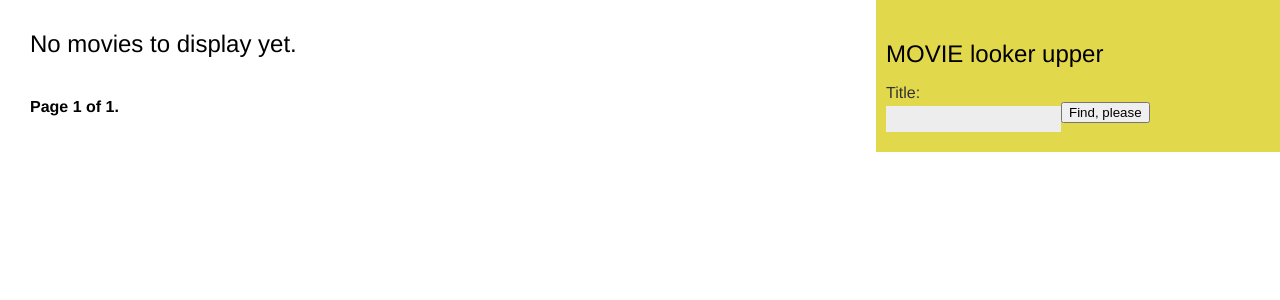
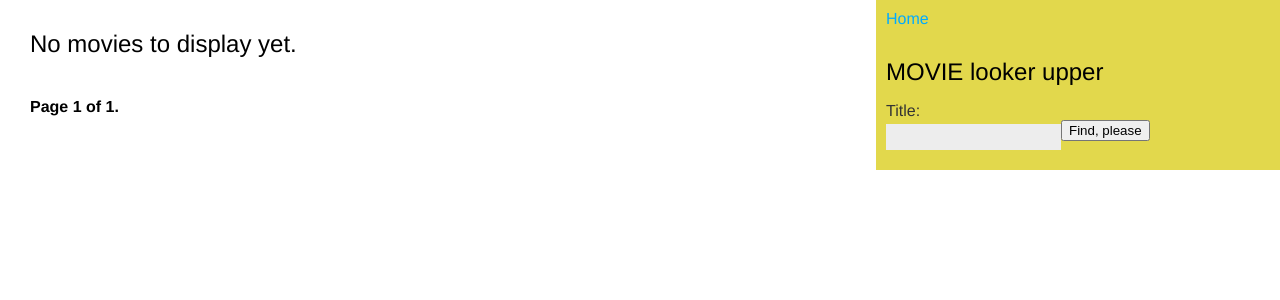
Before and after one commit to Improbable-Astronauts/MINE, a Django app: page / in a window 1280 px wide. Shown: the top 300 px of the page. Run offline with Django 3.2, Linux system fonts and the light colour scheme; data that the repository does not hold is empty.

Commit message:
home link plus

```diff
--- a/movies/templates/movies/base.html
+++ b/movies/templates/movies/base.html
@@ -16,6 +16,7 @@
     </div>
 
     <div id="sidebar">
+        <a href="{% url 'movies:home' %}">Home</a>
         <h2>MOVIE looker upper</h2>
         {% if msg %}
             <h4 style="color:red;">{{ msg }}</h4>
--- a/movies/templates/movies/list.html
+++ b/movies/templates/movies/list.html
@@ -12,7 +12,7 @@ Movies
     {% if movies %}
     <h1>Movies I've have successfully added to db.</h1>
         {% for movie in movies %}
-            <h2><a href="{{ movie.get_absolute_url }}">{{ movie.title}}</h2>
+            <h2><a href="{{ movie.get_absolute_url }}">{{ movie.title}}</a></h2>
             <p class="date">Came out in {{ movie.year }}</p>
             <p>{{ movie.length }}</p>
         {% endfor %}
--- a/movies/urls.py
+++ b/movies/urls.py
@@ -9,6 +9,7 @@ app_name='movies'
 urlpatterns = [
 
     path('', views.movie_list, name='movie_list'),
+    path('home', views.home, name='home'),
     path('<str:title>/<int:year>', views.movie_detail, name='movie_detail'),
 ]
 
--- a/movies/views.py
+++ b/movies/views.py
@@ -8,6 +8,12 @@ from .forms import SearchForm, ReviewForm
 
 
 # Create your views here.
+
+def home(request):
+    ''' just returns to the main movie list '''
+    return movie_list(request)
+    #return render(request, 'movies/list.html', {'movies':movies, 'form':form, 'page':page,})
+
 
 def movie_list(request):
     ''' diplays list of movies as main body (search on side)'''
```
